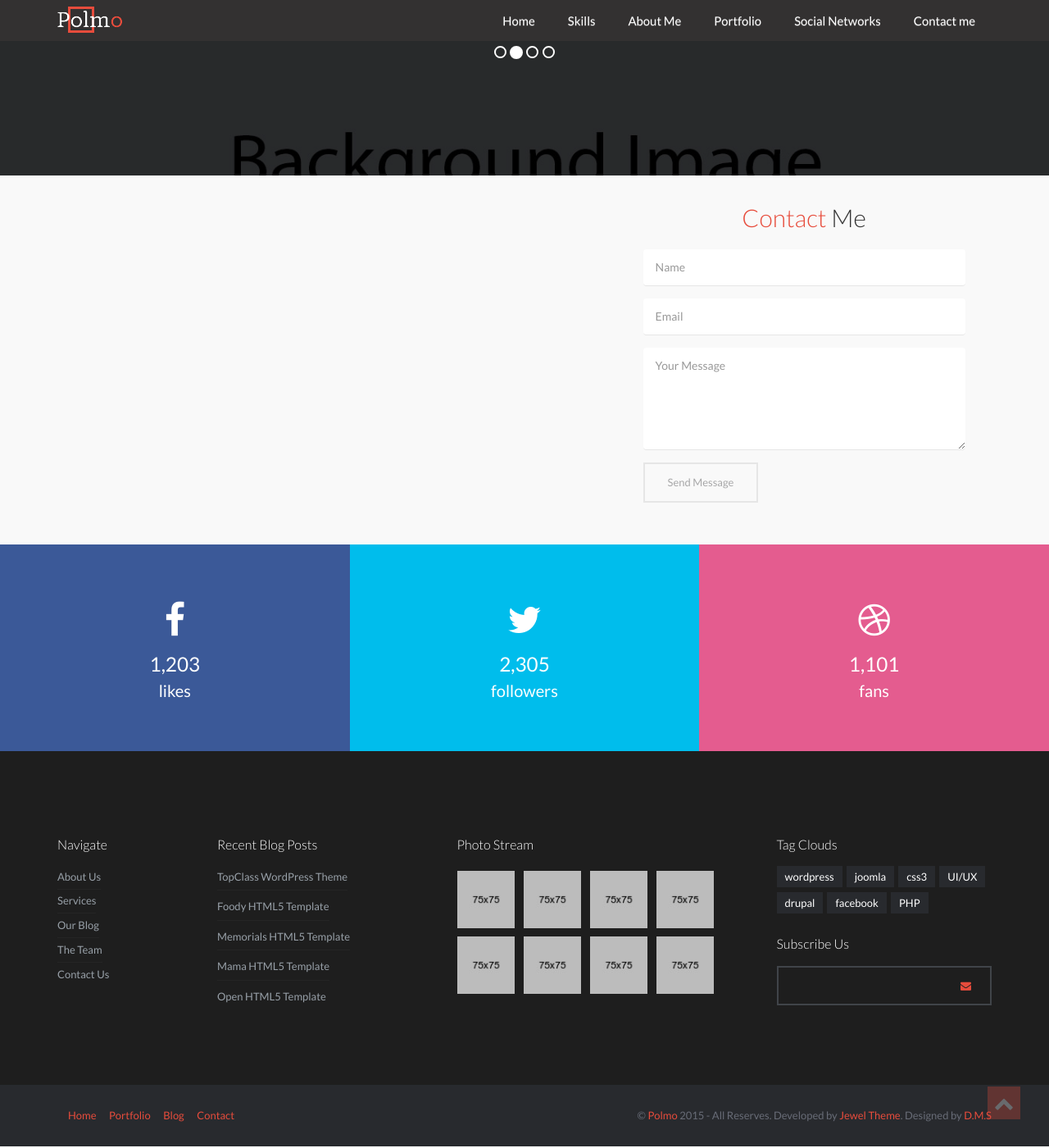
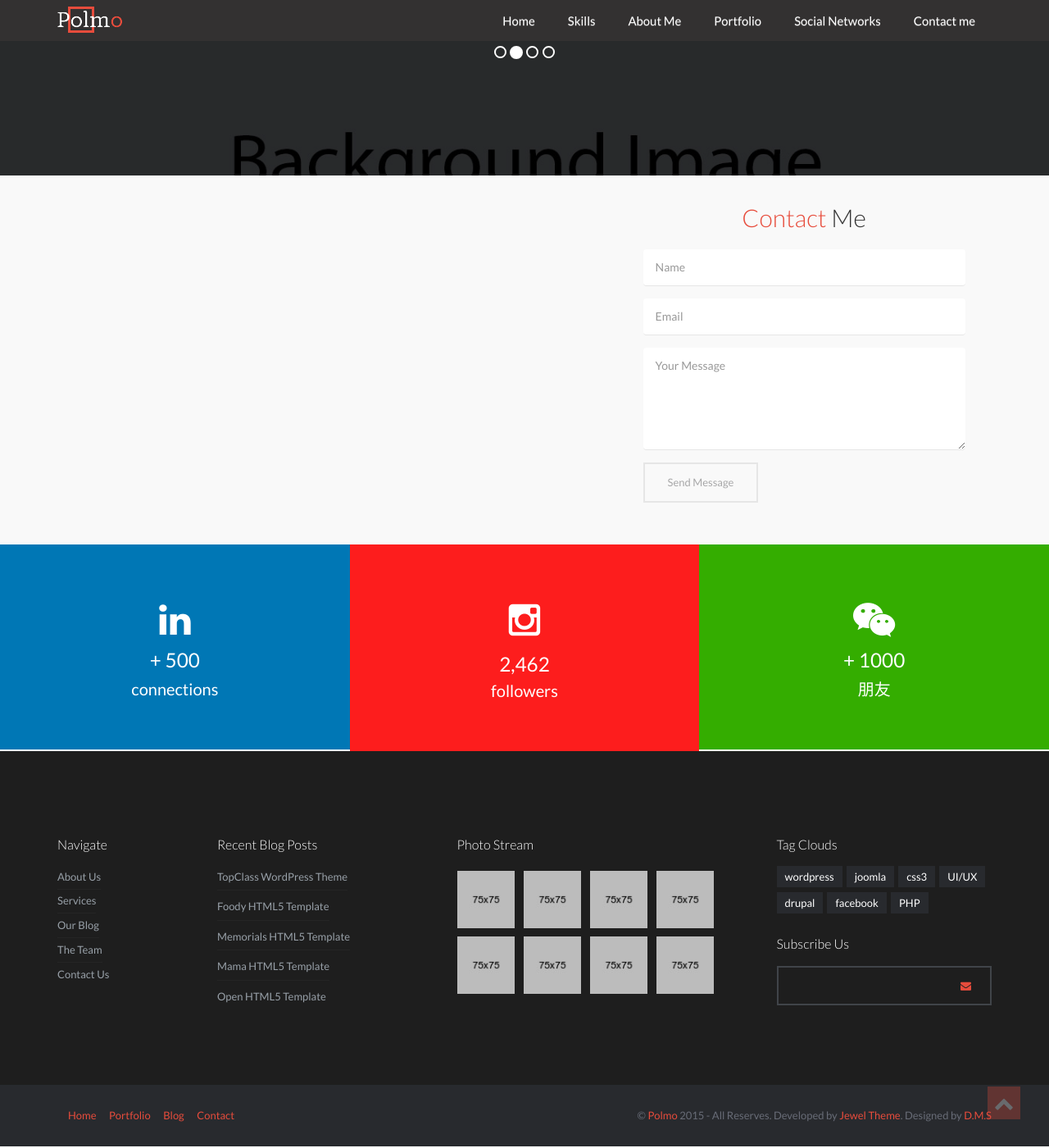
Before and after one commit to esseter/portfolio, a Jekyll site: the page index.html, which Jekyll copies as it is, in a window 1280 px wide and 1400 px high, scrolled down 8139 px. Shown: the whole window at 82% size. Built offline with Jekyll 4.4.1, drawn with Linux system fonts in a browser that asks for light colours; nearby versions of some CDN libraries; some web fonts are replaced.

Commit message:
Update email address and social networks

```diff
--- a/assets/css/style.css
+++ b/assets/css/style.css
@@ -1129,13 +1129,13 @@ footer {
     padding: 0px;
 }
 .footer-social .col-xs-4:first-child {
-    background-color: #3b5998;
+    background-color: #0077B5;
 }
 .footer-social .col-xs-4:nth-child(2) {
-    background-color: #00bdec;
+    background-color: #fd1d1d;
 }
 .footer-social .col-xs-4:nth-child(3) {
-    background-color: #e45c8f;
+    background-color: #34ad00;
 }
 .footer-social .social-icon {
     font-size: 2.8em;
--- a/index.html
+++ b/index.html
@@ -668,12 +668,12 @@
           <div class="social-item wow animated fadeInRight" data-wow-delay=".75s">
             <div class="section-padding">
               <div class="social-icon">
-                <i class="fa fa-facebook"></i>
+                <i class="fa fa-linkedin" aria-hidden="true"></i>
               </div><!-- /.social-icon -->
               <div class="countdown">
-                <span class="count-number counter">1,203</span>
+                <p style="color: white">+ <span class="count-number counter">500</span></p>
               </div><!-- /.coundown -->
-              <span class="about-item">likes</span>
+              <span class="about-item">connections</span>
             </div><!-- /.section-padding -->
           </div><!-- /.social-item -->
         </div>
@@ -682,10 +682,10 @@
           <div class="social-item wow animated fadeInRight" data-wow-delay=".55s">
             <div class="section-padding">
               <div class="social-icon">
-                <i class="fa fa-twitter"></i>
+                <i class="fa fa-instagram" aria-hidden="true"></i>
               </div><!-- /.social-icon -->
               <div class="countdown">
-                <span class="count-number counter">2,305</span>
+                <span class="count-number counter">2,462</span>
               </div><!-- /.coundown -->
               <span class="about-item">followers</span>
             </div><!-- /.section-padding -->
@@ -696,12 +696,12 @@
           <div class="social-item wow animated fadeInRight" data-wow-delay=".35s">
             <div class="section-padding">
               <div class="social-icon">
-                <i class="fa fa-dribbble"></i>
+                <i class="fa fa-weixin" aria-hidden="true"></i>
               </div><!-- /.social-icon -->
               <div class="countdown">
-                <span class="count-number counter">1,101</span>
+                <p style="color: white">+ <span class="count-number counter">1000</span></p>
               </div><!-- /.coundown -->
-              <span class="about-item">fans</span>
+              <span class="about-item">朋友</span>
             </div><!-- /.section-padding -->
           </div><!-- /.social-item -->
         </div>
```
